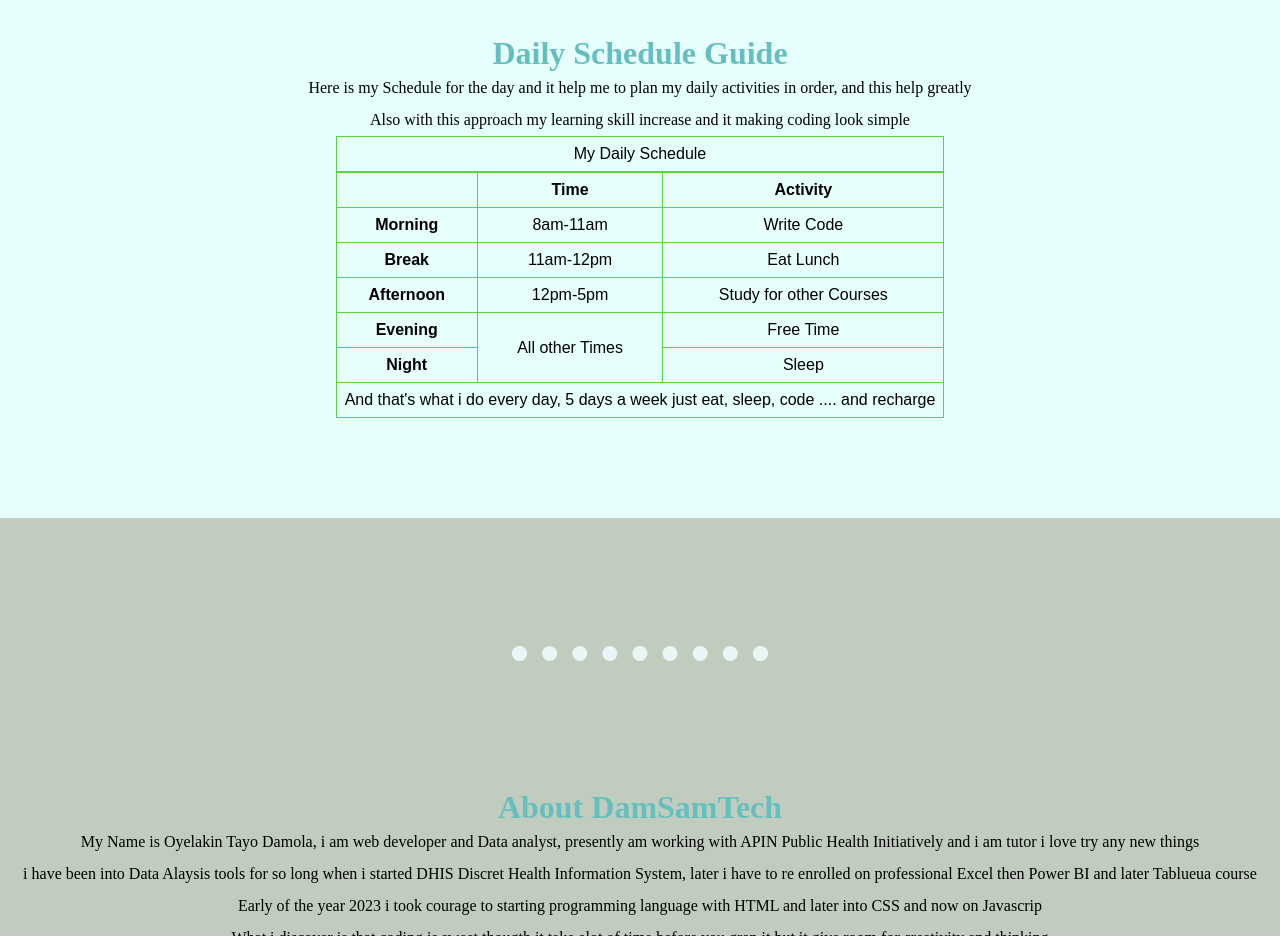
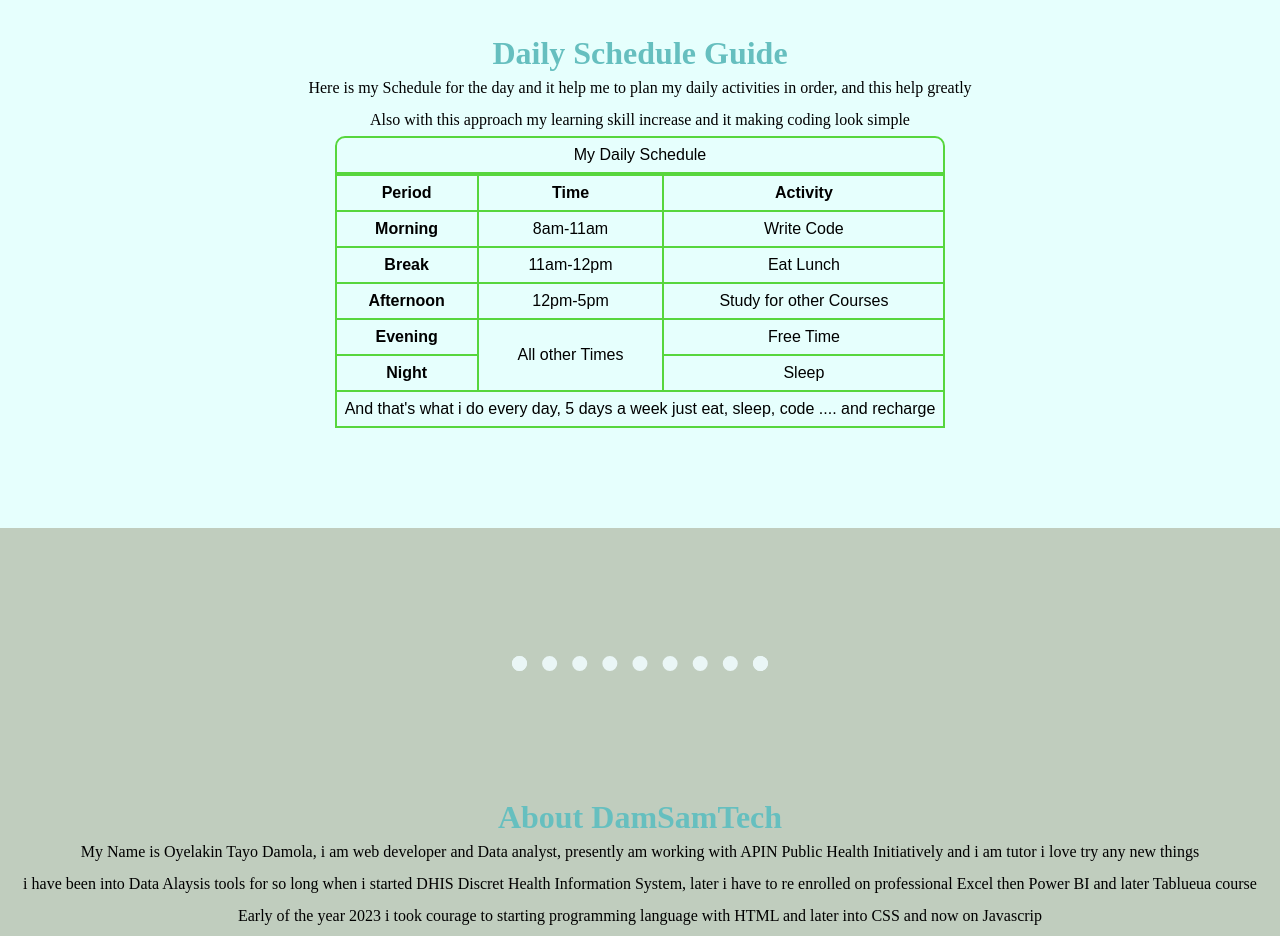
Before and after one commit to lwwtydamola/tayoproject, a plain HTML site: page index.html in a window 1280 px wide. Shown: the part 2920-3856 px from the top of the page. Drawn offline with Linux system fonts and the light colour scheme; a web font is replaced by a local one.

Commit message:
Add files via upload

```diff
--- a/index.html
+++ b/index.html
@@ -13,7 +13,7 @@
 </head>
 <body>
 <nav>
-  <nav class="site-header sticky-top py-1 sm">
+  <nav class="site-header sticky-top py-1">
     <div class="container">
       <a class="Dam py-2 d-none d-md-inline-block"href="#DamSamTech">DamSamTech</a>
       <a class="py-2 d-none d-md-inline-block" href="#Coding">Service</a>
@@ -68,7 +68,7 @@
             <caption>My Daily Schedule</caption>
             <thead>
               <tr>
-                <th>&nbsp;</th>
+                <th>Period</th>
                 <th>Time</th>
                 <th>Activity</th>
               </tr>
--- a/styles.css
+++ b/styles.css
@@ -172,12 +172,15 @@ background-color: #c0cdbe;
   }
 
   table, thead, th, tr, td, caption{
-    border: solid 1px #57d63d;
+    border: solid 2px #57d63d;
     font-family: Arial, Helvetica, sans-serif;
     border-collapse: collapse;
     padding: 0.5rem;
     color:  #000;
+    border-top-left-radius: 10px;
+    border-top-right-radius: 10px;
   }
+
   .Center {
     margin-left: auto;
     margin-right: auto;
@@ -187,7 +190,7 @@ background-color: #c0cdbe;
     padding: 100px 0 100px 0;
   }
 
-  @media (min-width: 768px) {
+  @media(min-width: 480px) {
     .flex-md-equal > * {
       -ms-flex: 1;
       -webkit-box-flex: 1;
```
